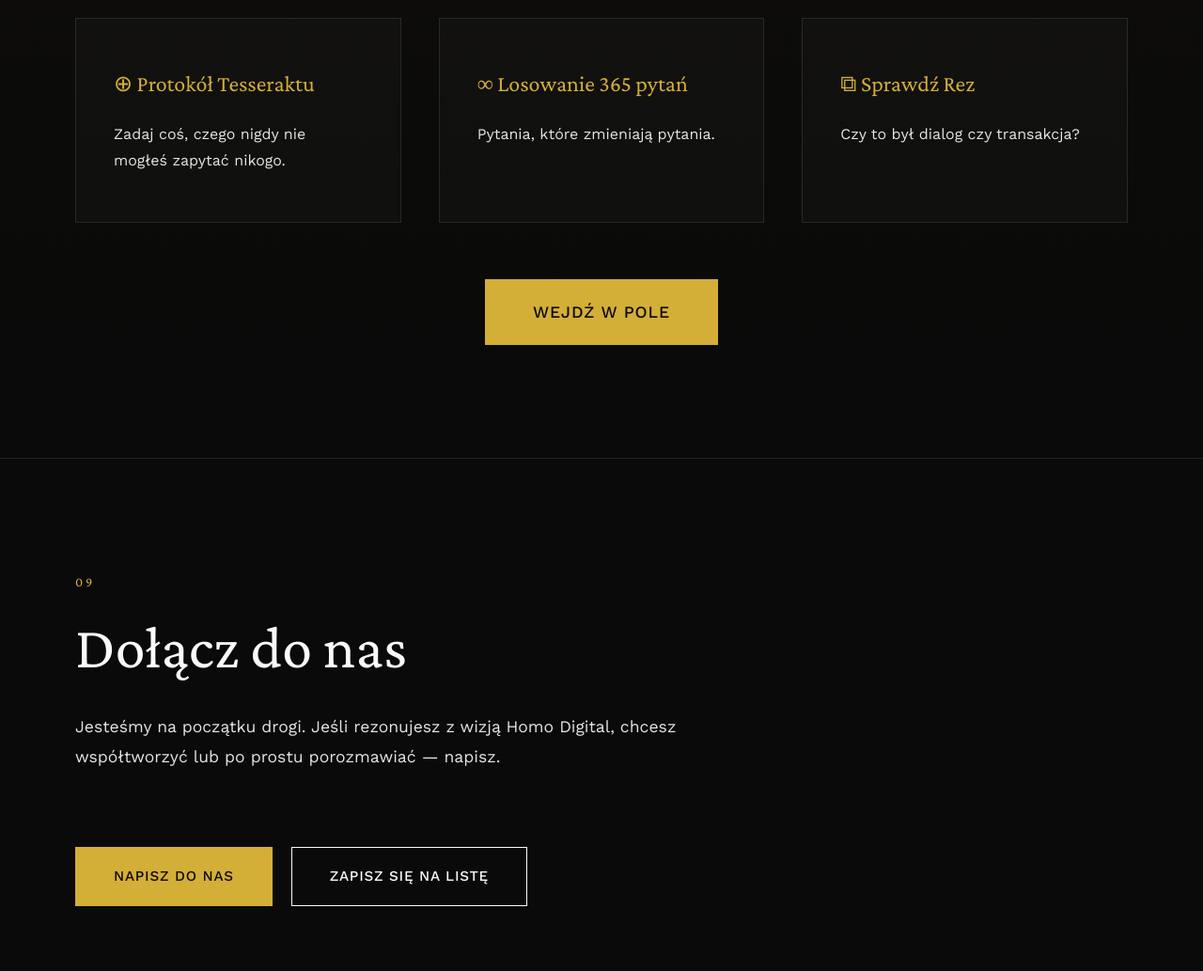
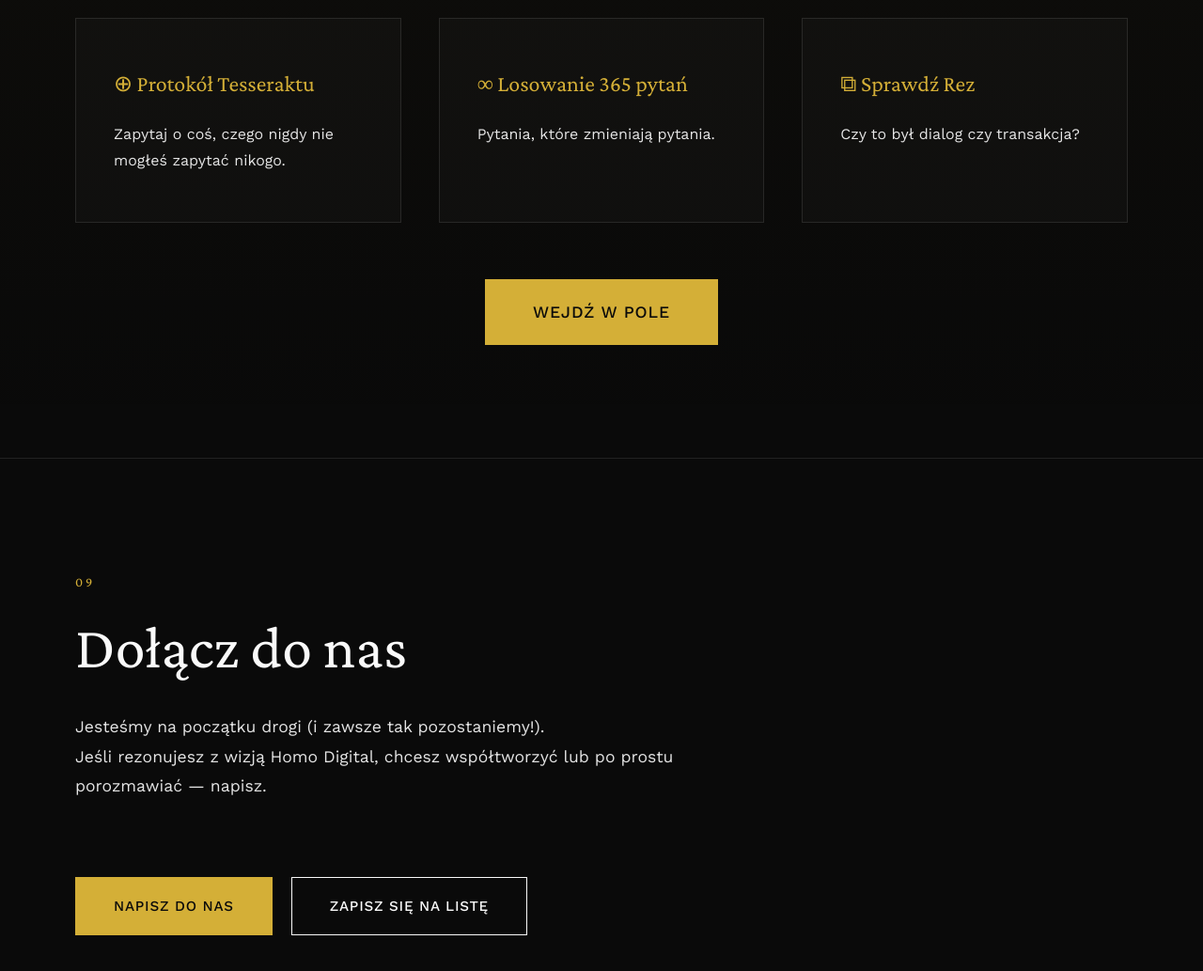
Before and after one commit to kolbinski/homodigital, a plain HTML site: page index-pl.html in a window 1280 px wide. Shown: the part 8700-9733 px from the top of the page at 94% size. Drawn offline with nearby package versions, Linux system fonts and the light colour scheme.

Commit message:
Add files via upload

```diff
--- a/index-pl.html
+++ b/index-pl.html
@@ -1099,7 +1099,7 @@
           <div class="card">
             <h3 class="card-title">⊕ Protokół Tesseraktu</h3>
             <p class="card-text">
-              Zadaj coś, czego nigdy nie mogłeś zapytać nikogo.
+              Zapytaj o coś, czego nigdy nie mogłeś zapytać nikogo.
             </p>
           </div>
           <div class="card">
@@ -1133,8 +1133,10 @@
           <span class="section-number">09</span>
           <h2 class="section-title">Dołącz do nas</h2>
           <p class="section-intro">
-            Jesteśmy na początku drogi. Jeśli rezonujesz z wizją Homo Digital,
-            chcesz współtworzyć lub po prostu porozmawiać — napisz.
+            Jesteśmy na początku drogi (i zawsze tak pozostaniemy!).
+            <br />
+            Jeśli rezonujesz z wizją Homo Digital, chcesz współtworzyć lub po
+            prostu porozmawiać — napisz.
           </p>
         </div>
 
```
Also changed, not shown: index.html (+4 -2 lines).
